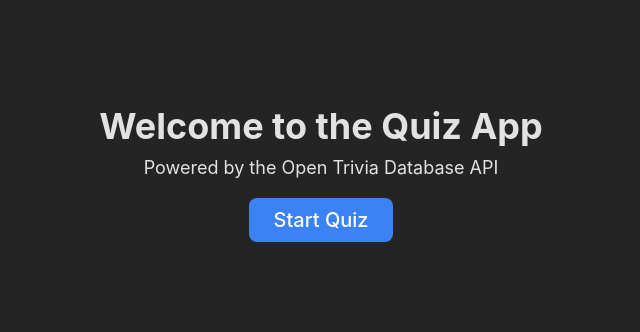
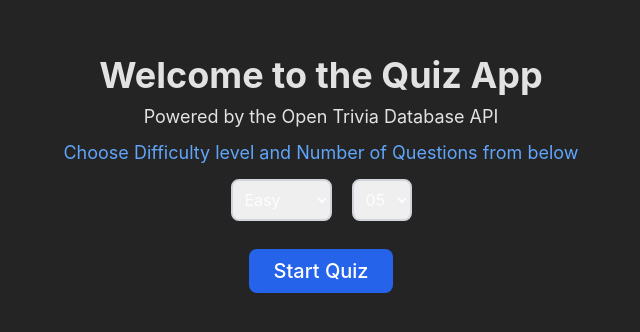
Before and after one commit to arpitghura/quizzy, a React (Vite) app: page / in a window 1280 px wide. Shown: the part 230-562 px from the top of the page, without its empty margins (319-959 px from the left). Built offline with nearby package versions, Linux system fonts and the light colour scheme.

Commit message:
update component and added error page.

```diff
--- a/src/comps/Error404.jsx
+++ b/src/comps/Error404.jsx
@@ -1,7 +1,26 @@
 import React from "react";
+import error404Img from "/error_404.svg";
+import { Link } from "react-router-dom";
 
 const Error404 = () => {
-  return <div>Error404</div>;
+  return (
+    <div className="flex flex-col items-center justify-center p-5">
+      <img
+        src={error404Img}
+        alt="404-error not found"
+        height="400"
+        width="400"
+      />
+      <h1 className="text-4xl font-bold text-center mt-10">404 Not Found</h1>
+      <p className="text-lg text-center mt-5">
+        The page you are looking for does not exist.
+      </p>
+
+      <Link className="mt-5 py-2 px-4 bg-blue-600 text-white rounded-lg" to="/">
+        Go back to Home
+      </Link>
+    </div>
+  );
 };
 
 export default Error404;
--- a/src/comps/HomePage.jsx
+++ b/src/comps/HomePage.jsx
@@ -1,16 +1,64 @@
-import React from "react";
+import React, { useState } from "react";
 import { Link } from "react-router-dom";
 
 const HomePage = () => {
+  const [difficulty, setDifficulty] = useState("easy");
+  const [noOfQuestions, setNoOfQuestions] = useState(5);
+
+  const handleDifficultyChange = (e) => {
+    setDifficulty(e.target.value);
+  };
+
+  const handleQuestionsChange = (e) => {
+    setNoOfQuestions(e.target.value);
+  };
+
   return (
     <div className="flex flex-col justify-center items-center h-[100vh]">
       <h1 className="font-bold text-4xl p-2">Welcome to the Quiz App</h1>
       <p className="text-lg">Powered by the Open Trivia Database API</p>
+      <p className="text-lg text-blue-400 mt-2">
+        Choose Difficulty level and Number of Questions from below
+      </p>
+      <div className="flex justify-between gap-5 my-3">
+        <select
+          name="difficulty"
+          id="difficulty"
+          onChange={handleDifficultyChange}
+          className="p-2 rounded-lg border-2 border-gray-300"
+        >
+          <option value="easy" className="difficulty-levels">
+            Easy
+          </option>
+          <option value="medium" className="difficulty-levels">
+            Medium
+          </option>
+          <option value="hard" className="difficulty-levels">
+            Hard
+          </option>
+        </select>
 
+        <select
+          name="noOfQuestions"
+          id="noOfQuestions"
+          onChange={handleQuestionsChange}
+          className="p-2 rounded-lg border-2 border-gray-300"
+        >
+          <option value="5" className="noOfQuestions-5">
+            05
+          </option>
+          <option value="10" className="noOfQuestions-10">
+            10
+          </option>
+          <option value="20" className="noOfQuestions-20">
+            20
+          </option>
+        </select>
+      </div>
       <Link
         to="/quiz"
-        state={{ noOfQuestions: 9, difficulty: "medium" }}
-        className="py-2 px-6 bg-blue-500 text-white font-medium text-xl rounded-lg mt-4"
+        state={{ noOfQuestions, difficulty }}
+        className="py-2 px-6 bg-blue-600 text-white font-medium text-xl rounded-lg mt-4"
       >
         Start Quiz
       </Link>
--- a/src/comps/QuizPage.jsx
+++ b/src/comps/QuizPage.jsx
@@ -2,6 +2,7 @@
 import parse from "html-react-parser";
 import ResultPage from "./ResultPage";
 import { useLocation } from "react-router-dom";
+import serverDownImg from "/server_down.svg";
 
 const QuizPage = () => {
   const location = useLocation();
@@ -31,14 +32,10 @@
   const nextBtn = document.querySelector("#nextBtn");
 
   const handleNext = () => {
-    // save user selection
-    // fetch next question
-
     if (currentQuestion + 1 === noOfQuestions) {
       setIsQuizOver(true);
       clearInterval(intervalTimer);
       nextBtn.innerText = "Finish";
-      console.log("Quiz Over from next");
       return;
     }
 
@@ -86,7 +83,6 @@
     // stop timer
     setIsTimerRunning(false);
     clearInterval(intervalTimer);
-    console.log("User Selection: ", userSelection);
 
     // check if selected option is correct
     if (userSelection) {
@@ -110,6 +106,7 @@
     }
   };
 
+  useEffect(() => {
     const fetchQuestions = async () => {
       try {
         const res = await fetch(uri);
@@ -155,13 +152,12 @@
         setAllQuestions(allQuestions);
         setIsTimerRunning(true);
       } catch (err) {
-      console.log(err);
+        console.log("Error Code:", err);
         setAPIError(true);
         return;
       }
     };
 
-  useEffect(() => {
     clearClasses();
     fetchQuestions();
   }, []);
@@ -174,7 +170,6 @@
       }, 1000);
     }
     if (!isTimerRunning || timer === 0) {
-      console.log("Timer Stopped");
       clearInterval(intervalTimer.current);
     }
   }, [isTimerRunning]);
@@ -190,7 +185,6 @@
   useEffect(() => {
     if (isQuizOver) {
       clearInterval(intervalTimer);
-      console.log("Quiz Over");
     }
   }, [isQuizOver]);
 
@@ -271,14 +265,14 @@
 
           <div className="container options flex flex-row py-6 px-10">
             <button
-              className="py-2 px-6 bg-blue-500 text-white font-base text-lg rounded-lg mr-2 disabled:bg-blue-400"
+              className="py-2 px-6 bg-blue-600 text-white font-base text-lg rounded-lg mr-2 disabled:bg-blue-400"
               onClick={handleSubmit}
               id="submitBtn"
             >
               Submit
             </button>
             <button
-              className="py-2 px-6 bg-violet-500 text-white font-base text-lg rounded-lg"
+              className="py-2 px-6 bg-violet-600 text-white font-base text-lg rounded-lg"
               onClick={handleNext}
               id="nextBtn"
             >
@@ -289,7 +283,7 @@
       ) : (
         <div className="flex flex-col justify-center items-center h-[100vh] p-10">
           <img
-            src="/server_down.svg"
+            src={serverDownImg}
             alt="Server Error"
             height="500"
             width="500"
--- a/src/comps/ResultPage.jsx
+++ b/src/comps/ResultPage.jsx
@@ -9,7 +9,7 @@
       </h1>
       <p className="text-lg">All the best for the next time!!</p>
       <Link
-        className="py-2 px-6 bg-blue-500 text-white font-medium text-xl rounded-lg mt-4"
+        className="py-2 px-6 bg-blue-500 text-white font-medium text-lg rounded-lg mt-4"
         to="/"
       >
         Go Home
```
Also changed, not shown: src/App.jsx (+2 -5 lines), public/error_404.svg (added). Lines whose indentation alone changed are shown as unchanged.
